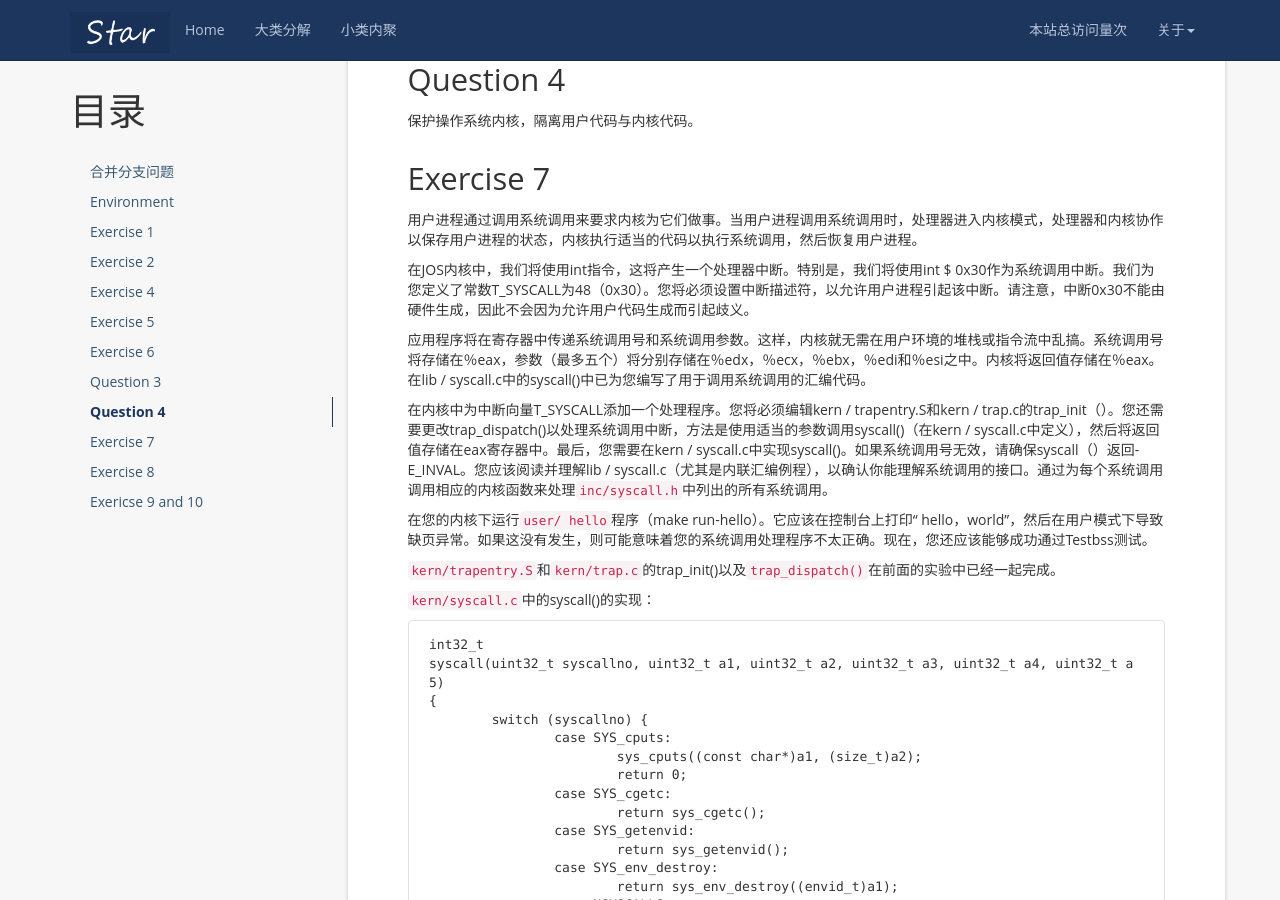
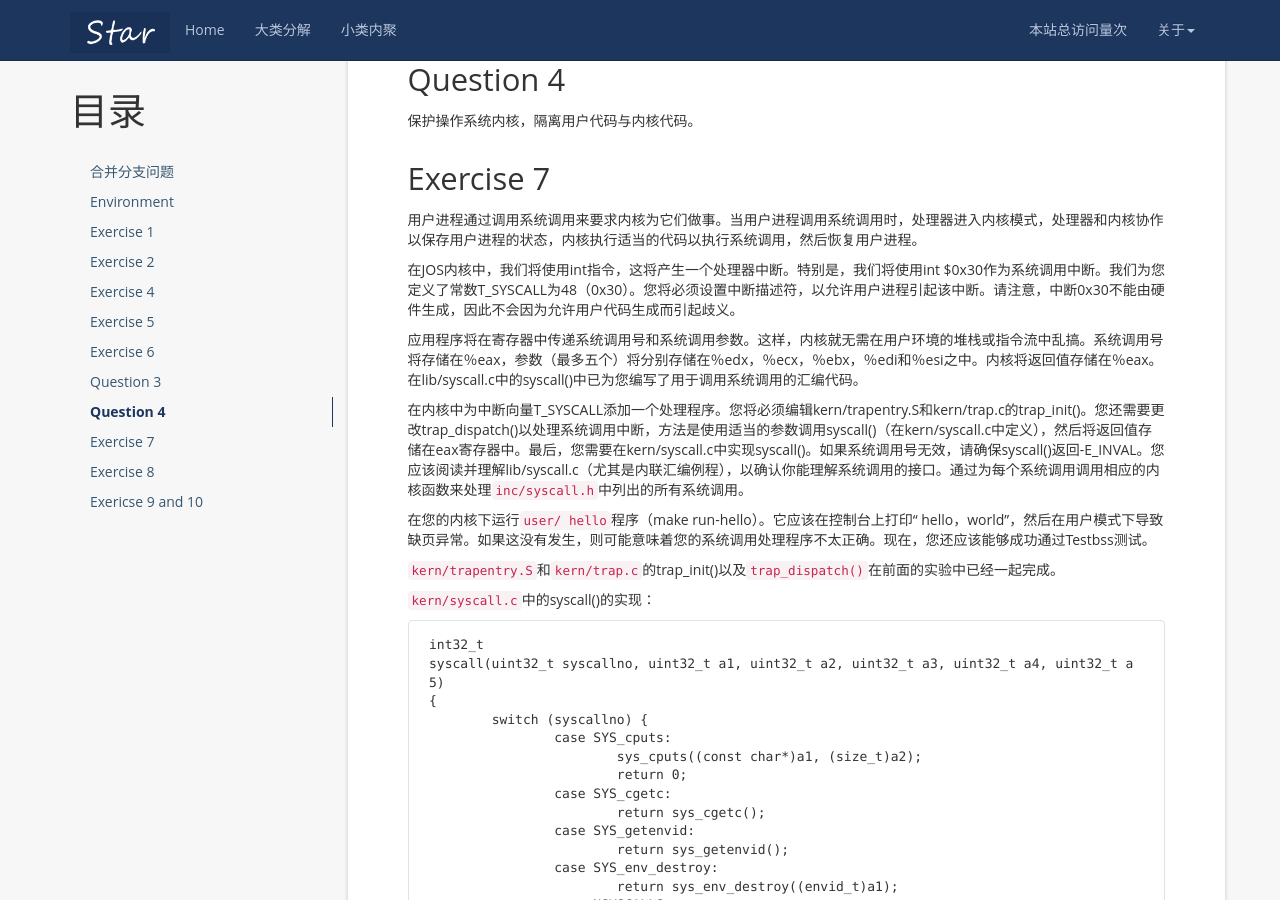
Before and after one commit to mayunmeiyouming/blog, a Jekyll site: the page built from _posts/2019-12-15-xv6 lab3.md, in a window 1280 px wide and 900 px high, scrolled down 7436 px. Built offline with Jekyll 4.4.1, drawn with Linux system fonts in a browser that asks for light colours; nearby versions of some CDN libraries; a script that is not in the unit is left out; comment, search, counter and statistics services are not loaded.

Commit message:
2019-12-28-2

```diff
--- a/_posts/2019-12-15-xv6 lab3.md
+++ b/_posts/2019-12-15-xv6 lab3.md
@@ -378,11 +378,11 @@
 
 用户进程通过调用系统调用来要求内核为它们做事。当用户进程调用系统调用时，处理器进入内核模式，处理器和内核协作以保存用户进程的状态，内核执行适当的代码以执行系统调用，然后恢复用户进程。
 
-在JOS内核中，我们将使用int指令，这将产生一个处理器中断。特别是，我们将使用int $ 0x30作为系统调用中断。我们为您定义了常数T_SYSCALL为48（0x30）。您将必须设置中断描述符，以允许用户进程引起该中断。请注意，中断0x30不能由硬件生成，因此不会因为允许用户代码生成而引起歧义。
+在JOS内核中，我们将使用int指令，这将产生一个处理器中断。特别是，我们将使用int $0x30作为系统调用中断。我们为您定义了常数T_SYSCALL为48（0x30）。您将必须设置中断描述符，以允许用户进程引起该中断。请注意，中断0x30不能由硬件生成，因此不会因为允许用户代码生成而引起歧义。
 
-应用程序将在寄存器中传递系统调用号和系统调用参数。这样，内核就无需在用户环境的堆栈或指令流中乱搞。系统调用号将存储在％eax，参数（最多五个）将分别存储在％edx，％ecx，％ebx，％edi和％esi之中。内核将返回值存储在％eax。在lib / syscall.c中的syscall()中已为您编写了用于调用系统调用的汇编代码。
+应用程序将在寄存器中传递系统调用号和系统调用参数。这样，内核就无需在用户环境的堆栈或指令流中乱搞。系统调用号将存储在％eax，参数（最多五个）将分别存储在％edx，％ecx，％ebx，％edi和％esi之中。内核将返回值存储在％eax。在lib/syscall.c中的syscall()中已为您编写了用于调用系统调用的汇编代码。
 
-在内核中为中断向量T_SYSCALL添加一个处理程序。您将必须编辑kern / trapentry.S和kern / trap.c的trap_init（）。您还需要更改trap_dispatch()以处理系统调用中断，方法是使用适当的参数调用syscall()（在kern / syscall.c中定义），然后将返回值存储在eax寄存器中。最后，您需要在kern / syscall.c中实现syscall()。如果系统调用号无效，请确保syscall（）返回-E_INVAL。您应该阅读并理解lib / syscall.c（尤其是内联汇编例程），以确认你能理解系统调用的接口。通过为每个系统调用调用相应的内核函数来处理`inc/syscall.h`中列出的所有系统调用。
+在内核中为中断向量T_SYSCALL添加一个处理程序。您将必须编辑kern/trapentry.S和kern/trap.c的trap_init()。您还需要更改trap_dispatch()以处理系统调用中断，方法是使用适当的参数调用syscall()（在kern/syscall.c中定义），然后将返回值存储在eax寄存器中。最后，您需要在kern/syscall.c中实现syscall()。如果系统调用号无效，请确保syscall()返回-E_INVAL。您应该阅读并理解lib/syscall.c（尤其是内联汇编例程），以确认你能理解系统调用的接口。通过为每个系统调用调用相应的内核函数来处理`inc/syscall.h`中列出的所有系统调用。
 
 在您的内核下运行`user/ hello`程序（make run-hello）。它应该在控制台上打印“ hello，world”，然后在用户模式下导致缺页异常。如果这没有发生，则可能意味着您的系统调用处理程序不太正确。现在，您还应该能够成功通过Testbss测试。
 
```
